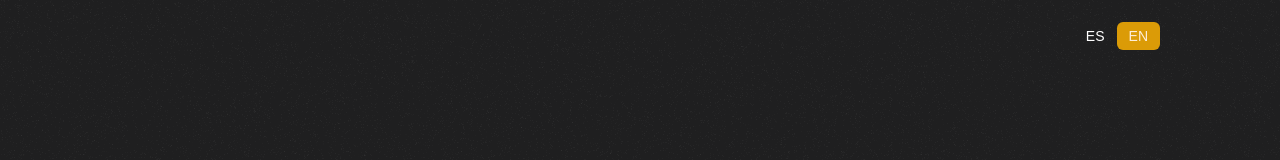
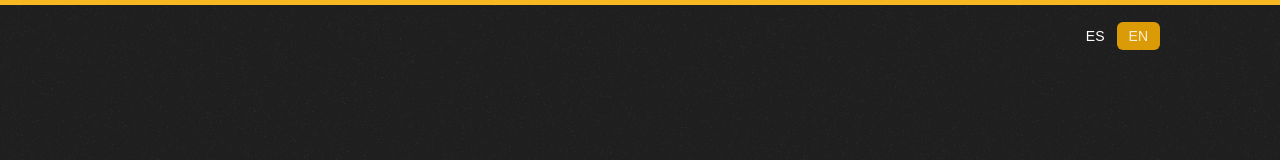
Before and after one commit to tamaraantonella/personal-portfolio, a React (Create React App) app: page / in a window 1280 px wide. Shown: the top 160 px of the page. Built offline with nearby package versions, Linux system fonts and the light colour scheme.

Commit message:
feat: Add progress bar

```diff
--- a/package.json
+++ b/package.json
@@ -9,6 +9,7 @@
     "@testing-library/react": "^13.3.0",
     "@testing-library/user-event": "^13.5.0",
     "emailjs-com": "^3.2.0",
+    "framer-motion": "^7.6.12",
     "i18next": "^21.10.0",
     "react": "^18.2.0",
     "react-dom": "^18.2.0",
--- a/src/App.js
+++ b/src/App.js
@@ -11,10 +11,19 @@ import Header from "./components/header/Header";
 import Nav from "./components/nav/Nav";
 //eslint-disable-next-line
 import Projects from "./components/projects/Projects";
+import { motion, useScroll, useSpring } from "framer-motion";
+
 
 const App = () => {
+  const { scrollYProgress } = useScroll();
+  const scaleX = useSpring(scrollYProgress, {
+    stiffness: 100,
+    damping: 30,
+    restDelta: 0.001
+  });
   return (
     <div className="mx-auto relative">
+      <motion.div style={{ scaleX }} className="progress-bar" />
       <Nav />
       <Header />
       <About />
--- a/src/components/header/Header.jsx
+++ b/src/components/header/Header.jsx
@@ -3,13 +3,20 @@ import Cta from "./Cta";
 import HeaderSocial from "./HeaderSocial";
 import { useTranslation } from "react-i18next";
 import Top from "./Top";
+import { motion } from "framer-motion";
 
 function Header() {
   const [t] = useTranslation("global");
   return (
-    <section id="top" className=" min-h-screen max-h-content gap-5 flex flex-col-reverse items-center justify-center md:flex-row mx-auto md:justify-between md:gap-12 md:items-center ">
+    <section
+      id="top"
+      className=" min-h-screen max-h-content gap-5 flex flex-col-reverse items-center justify-center md:flex-row mx-auto md:justify-between md:gap-12 md:items-center ">
       <Top />
-      <div className="flex flex-col items-center mt-3 md:mt-8 gap-1 md:gap-1 md:items-start">
+      <motion.div
+        className="flex flex-col items-center mt-3 md:mt-8 gap-1 md:gap-1 md:items-start"
+        animate={{ opacity: 1, y: 0 }}
+        initial={{ opacity: 0, y: 50 }}
+        transition={{ duration: 0.4 }}>
         <h1 className="text-3xl text-center my-3 md:text-5xl animate-pulse md:text-left xl:text-7xl">
           Tamara Antonella Frazzetta
         </h1>
@@ -22,7 +29,7 @@ function Header() {
         </div>
         <HeaderSocial />
         <Cta />
-      </div>
+      </motion.div>
       <div>
         <img
           className="w-32 md:w-64 md:block"
--- a/src/index.css
+++ b/src/index.css
@@ -63,3 +63,14 @@ body {
     width: 90%;
   }
 }
+
+.progress-bar {
+  position: fixed;
+  top: 0;
+  left: 0;
+  right: 0;
+  height: 5px;
+  background: #f8b823;
+  transform-origin: 0%;
+  z-index: 100;
+}
```
Also changed, not shown: 1 other file (tests, documents, lock files or other folders).
